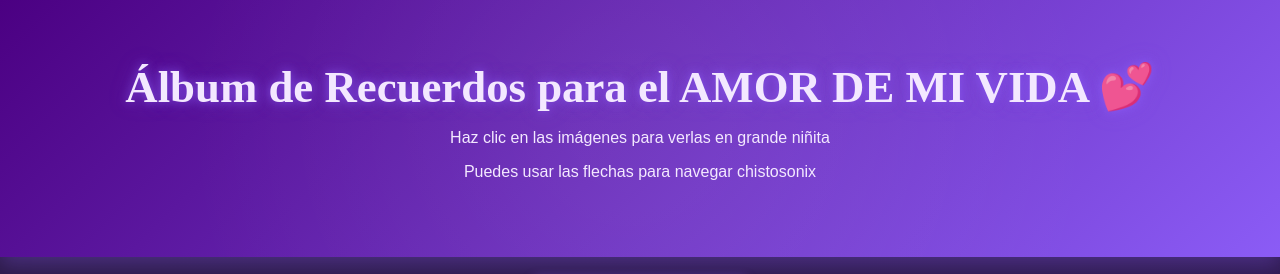
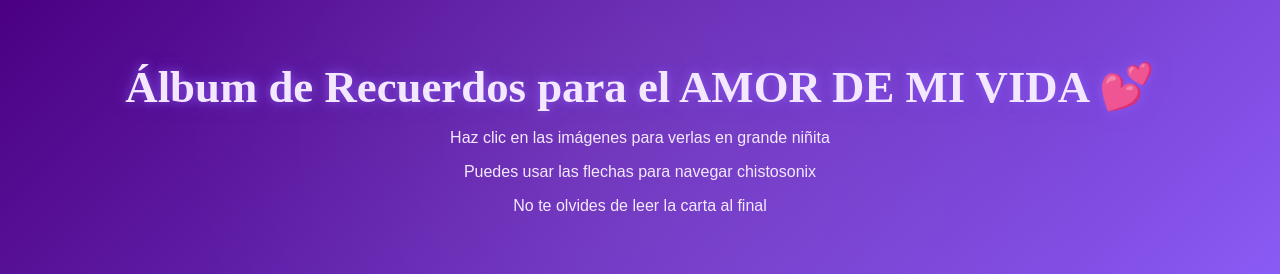
Before and after one commit to H4R41010/La-ltimaCarta, a plain HTML site: page index.html in a window 1280 px wide. Shown: the top 274 px of the page. Drawn offline with Linux system fonts and the light colour scheme.

Commit message:
ahora ahora si

```diff
--- a/index.html
+++ b/index.html
@@ -12,6 +12,7 @@
         <h1>Álbum de Recuerdos para el AMOR DE MI VIDA 💕</h1>
         <p>Haz clic en las imágenes para verlas en grande niñita</p>
         <p>Puedes usar las flechas para navegar chistosonix</p>
+        <p>No te olvides de leer la carta al final</p>
 
     </header>
     <center>
```
